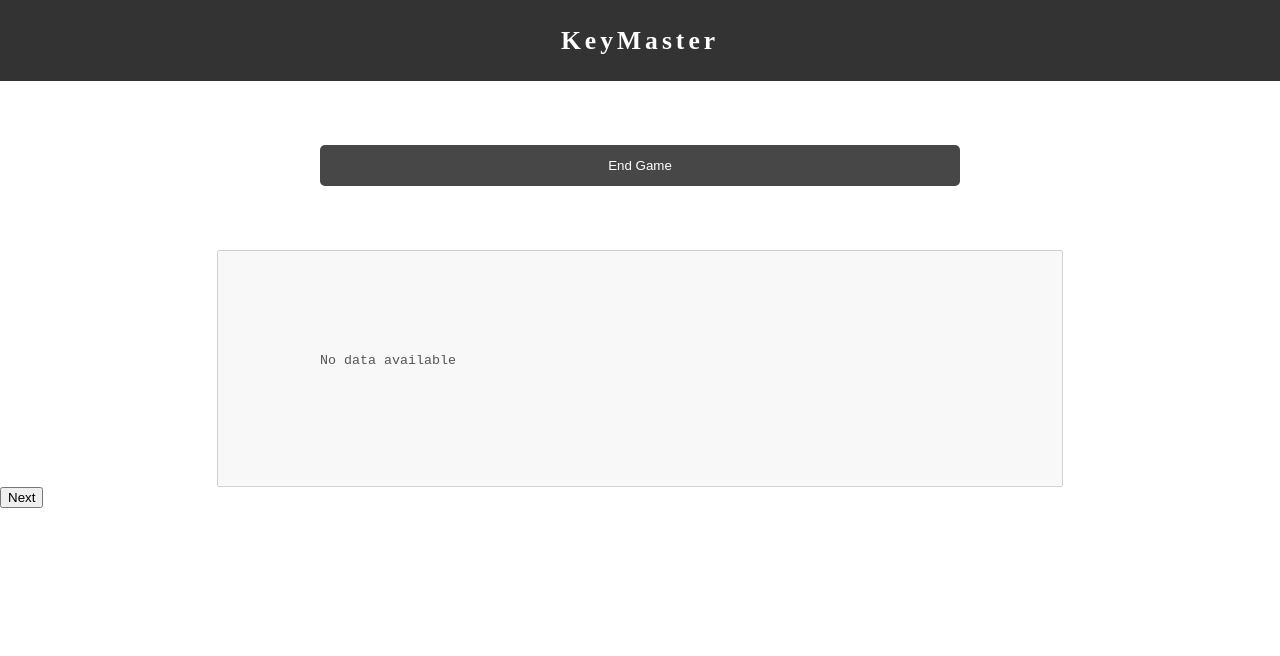
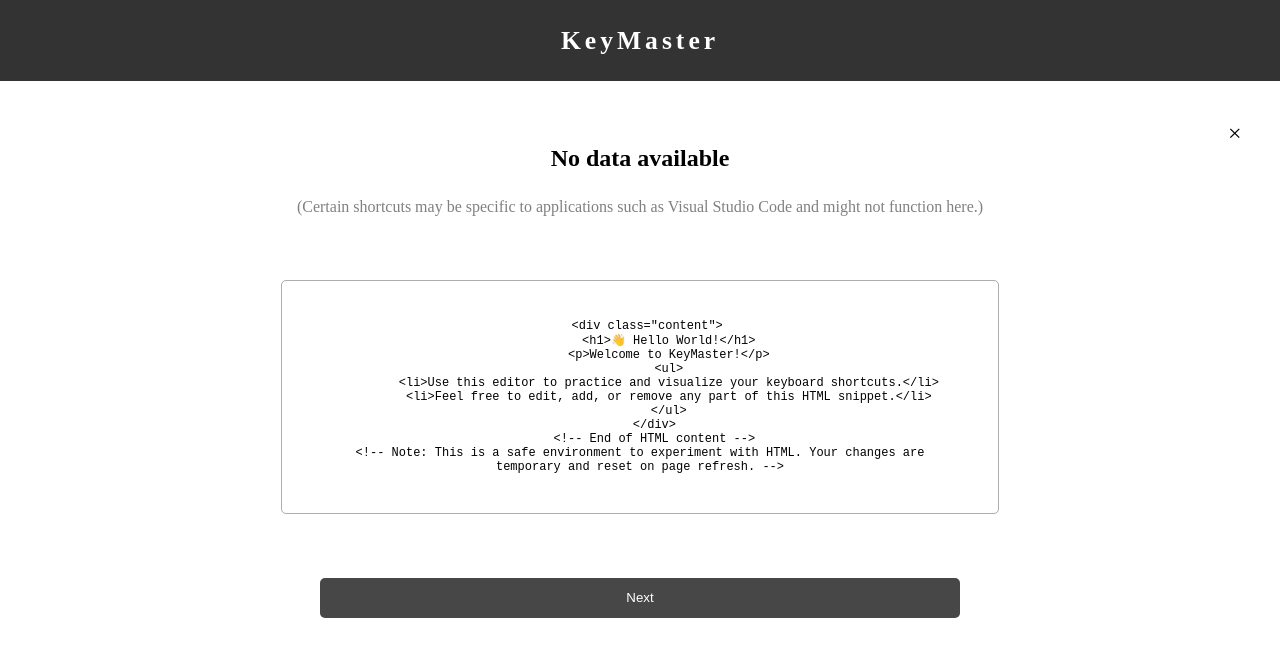
Before and after one commit to Serendipbrity/KeyMaster, a website: page game.html in a window 1280 px wide. Drawn offline with Linux system fonts and the light colour scheme.

Commit message:
editor implementation

```diff
--- a/game.html
+++ b/game.html
@@ -1,16 +1,74 @@
 <!DOCTYPE html>
 <html lang="en">
-<head>
-    <meta charset="UTF-8">
-    <meta name="viewport" content="width=device-width, initial-scale=1.0">
-    <link rel="stylesheet" href="./style.css">
+  <head>
+    <meta charset="UTF-8" />
+    <meta name="viewport" content="width=device-width, initial-scale=1.0" />
+    <link rel="stylesheet" href="./style.css" />
     <title>KeyMaster</title>
-</head>
-<body>
+  </head>
+  <body>
     <header>KeyMaster</header>
-    <button class="end-game-button">End Game</button>
-    <textarea class="game-card" disabled></textarea>
+    <div class="end-game-button">&times;</div>
+    <div class="name-of-key"></div>
+    <div class="disclaimer">
+      (Certain shortcuts may be specific to applications such as Visual Studio
+      Code and might not function here.)
+    </div>
+    <pre class="game-card" data-lang="html" contenteditable="true">
+  &lt;div class="content"&gt;
+        &lt;h1&gt;👋 Hello World!&lt;/h1&gt;
+        &lt;p&gt;Welcome to KeyMaster!&lt;/p&gt;
+        &lt;ul&gt;
+        &lt;li&gt;Use this editor to practice and visualize your keyboard shortcuts.&lt;/li&gt;
+        &lt;li&gt;Feel free to edit, add, or remove any part of this HTML snippet.&lt;/li&gt;
+        &lt;/ul&gt;
+    &lt;/div&gt;
+    &lt;!-- End of HTML content --&gt;
+&lt;!-- Note: This is a safe environment to experiment with HTML. Your changes are temporary and reset on page refresh. --&gt;</pre
+    >
+    <!-- <div
+      class="codepen game-card"
+
+      data-default-tab="html,result"
+      data-slug-hash="GRLvYmK"
+      data-editable="true"
+      data-user="brittani-court"
+      data-prefill='{"title":"KeyMaster","tags":[],"scripts":[],"stylesheets":[]}'
+    >
+    <pre data-lang="html" contenteditable="true">
+        &lt;div class="content"&gt;
+            &lt;h1&gt;👋 Hello World!&lt;/h1&gt;
+            &lt;p&gt;Welcome to KeyMaster!&lt;/p&gt;
+            &lt;ul&gt;
+            &lt;li&gt;Use this editor to practice and visualize your keyboard shortcuts.&lt;/li&gt;
+            &lt;li&gt;Feel free to edit, add, or remove any part of this HTML snippet.&lt;/li&gt;
+            &lt;/ul&gt;
+        &lt;/div&gt;
+        &lt;!-- End of HTML content --&gt;
+&lt;!-- Note: This is a safe environment to experiment with HTML. Your changes are temporary and reset on page refresh. --&gt;
+        </pre>
+
+      <pre data-lang="css">
+body {
+        font-family: system-ui;
+        background: #f06d06;
+        color: white;
+        text-align: center;
+      }</pre
+      >
+      <pre data-lang="js">
+document.getElementsByTagName("h1")[0].style.fontSize = "6vw";</pre
+      >
+    </div>
+    <script
+      async
+      src="https://cpwebassets.codepen.io/assets/embed/ei.js"
+    ></script>
+    <script
+      async
+      src="https://cpwebassets.codepen.io/assets/embed/ei.js"
+    ></script> -->
     <button class="next-button">Next</button>
     <script src="./start.js"></script>
-</body>
+  </body>
 </html>
--- a/start.js
+++ b/start.js
@@ -1,8 +1,26 @@
 document.addEventListener("DOMContentLoaded", function () {
+    var editor = CodeMirror.fromTextArea(document.querySelector('.game-card'), {
+        lineNumbers: true,
+        mode: "htmlmixed",
+        theme: "default"
+    });
+
+    editor.setValue(`<!DOCTYPE html>
+<html>
+<head>
+    <title>Sample Page</title>
+</head>
+<body>
+    <h1>Hello, World!</h1>
+    <p>This is a simple HTML template. Feel free to edit it.</p>
+</body>
+</html>`);
+});
+
   const endButton = document.querySelector(".end-game-button");
   const nextButton = document.querySelector(".next-button");
   // textarea that displays the key names
-  const gameCard = document.querySelector(".game-card");
+  const gameCard = document.querySelector(".name-of-key");
 
   // To keep track of which key is currently shown
   let currentKeyIndex = 0;
@@ -77,4 +95,3 @@
 
   // Initialize and display the first key upon DOM content loaded
 initializeAndDisplayFirstKey();
-});
--- a/style.css
+++ b/style.css
@@ -79,9 +79,38 @@
     width: 35%;
     text-align: center;
     padding: 5%;
+
 }
 
-.start-game-button, .end-game-button {
+.name-of-key {
+    display: flex;
+    justify-content: center;
+    margin: 5% auto 0;
+    margin-left: 30%;
+    font-size: 1.5em;
+    width: 40%;
+    font-weight: 700;
+}
+
+.disclaimer {
+    display: flex;
+    justify-content: center;
+    margin-top: 2%;
+    color: grey;
+}
+
+.end-game-button {
+    float: right;
+    padding: 3%;
+    font-size: 24px;
+}
+
+.end-game-button:hover {
+    cursor: pointer;
+}
+
+
+.start-game-button, .next-button {
     display: block;
     width: 50%;
     padding: 1%;
@@ -92,10 +121,19 @@
     color: white;
 }
 
+iframe {
+    width:80% !important;
+    margin: 5% auto;
+}
+
 .game-card {
-    resize: none;
     width: 50%;
-    padding: 8%;
-    display: flex;
-    margin: auto;
+    display: block;
+    text-align: center;
+    font-size: 12px;
+    margin: 5% auto 0;
+    border: solid 1px rgba(51, 51, 51, .4);
+    border-radius: 5px;
+    padding: 3%;
+    white-space: pre-wrap;
 }
```
Also changed, not shown: package.json (added, +22 -0 lines), 2 other files. Lines whose indentation alone changed are shown as unchanged.
